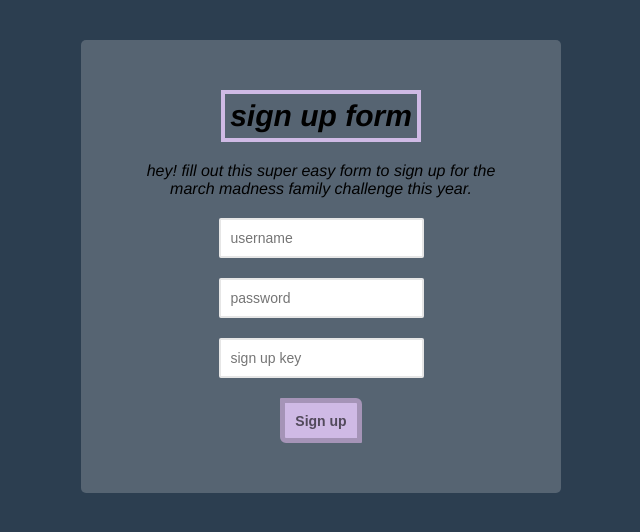
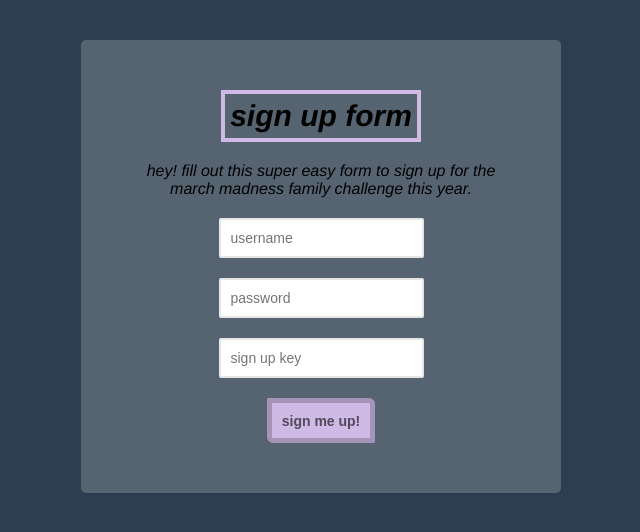
Before and after one commit to janocano/march-madness, a Vue app in the folder vueapp/: page /#/signup in a window 1280 px wide. Shown: the top 532 px of the page, without its empty margins (319-959 px from the left). Built offline with nearby package versions, Linux system fonts and the light colour scheme.

Commit message:
add some small style changes to sign up page

```diff
--- a/vueapp/src/components/SignUpContainer.vue
+++ b/vueapp/src/components/SignUpContainer.vue
@@ -11,7 +11,7 @@
         <base-input-field class="baseInput--margin" v-model="signUpKey" placeholder-text="sign up key" />
         <base-button class="baseButton--margin" type="purple" @click.native="handleLogin()">
             <template slot="text">
-                Sign up
+                sign me up!
             </template>
         </base-button>
     </div>
```
